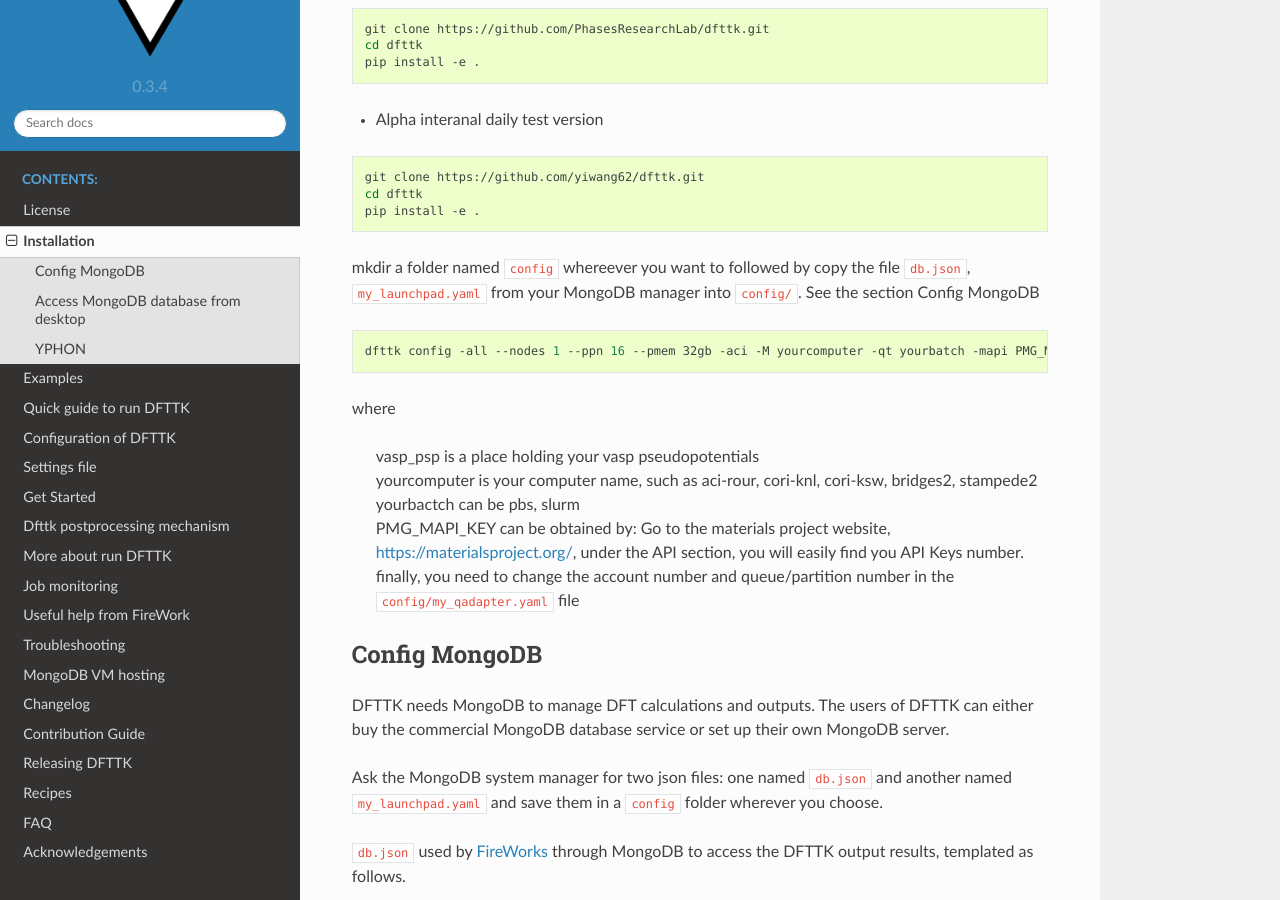
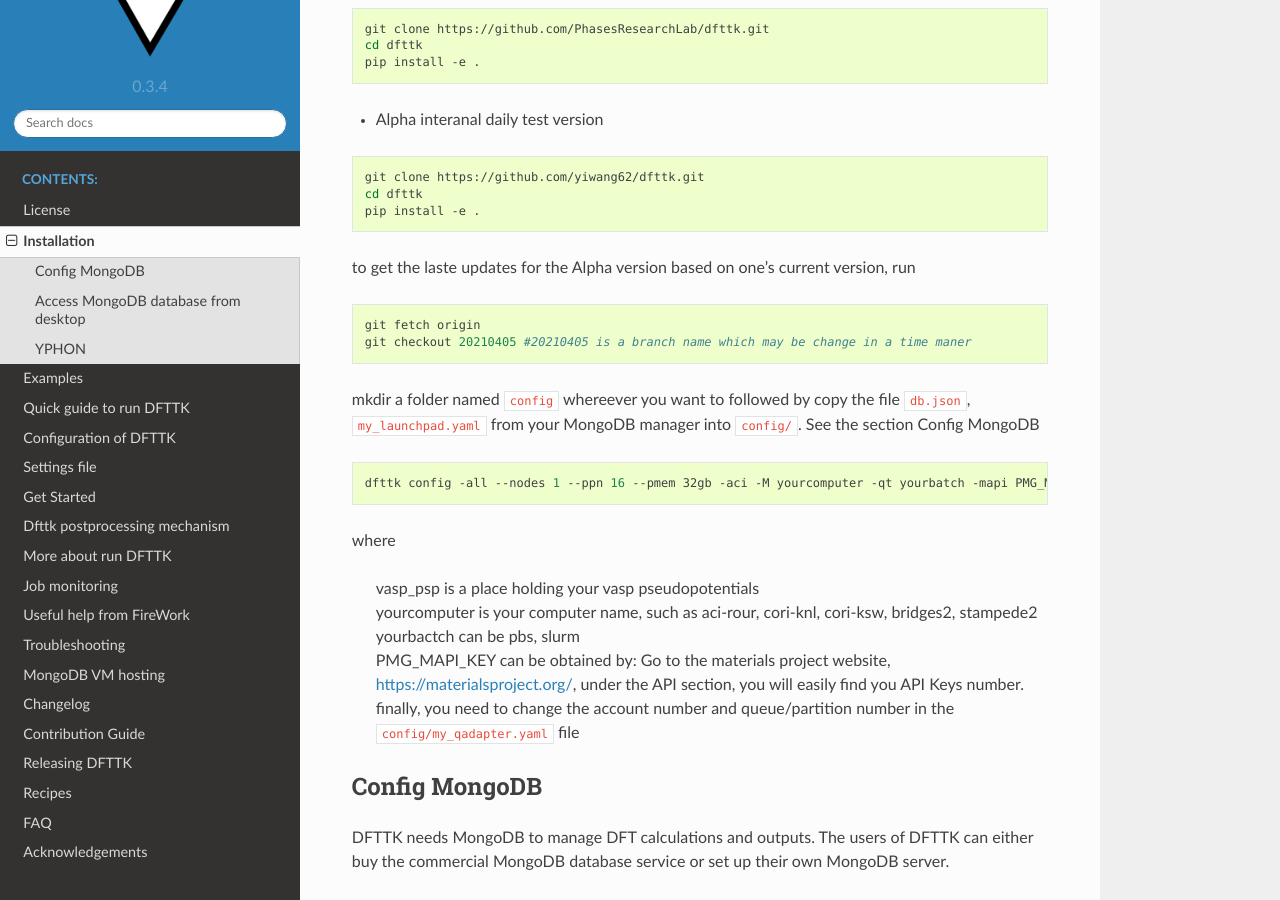
Before and after one commit to PhasesResearchLab/dfttk-2021, a Sphinx documentation site: the page built from docs/source/Installation.rst, in a window 1280 px wide and 900 px high, scrolled down 411 px. Built offline with Sphinx 7.4.7 and the Read the Docs theme 2.0.0, drawn with Linux system fonts in a browser that asks for light colours.

Commit message:
Update Installation.rst

```diff
--- a/docs/source/Installation.rst
+++ b/docs/source/Installation.rst
@@ -24,6 +24,13 @@ It is recommended to install DFTTK under the `anaconda <https://docs.anaconda.co
     git clone https://github.com/yiwang62/dfttk.git
     cd dfttk
     pip install -e .
+
+to get the laste updates for the Alpha version based on one's current version, run
+
+.. code-block:: bash
+
+    git fetch origin
+    git checkout 20210405 #20210405 is a branch name which may be change in a time maner
 
 mkdir a folder named ``config`` whereever you want to followed by copy the file ``db.json``, ``my_launchpad.yaml`` from your MongoDB manager into ``config/``. See the section :ref:`Config MongoDB`
 
```
